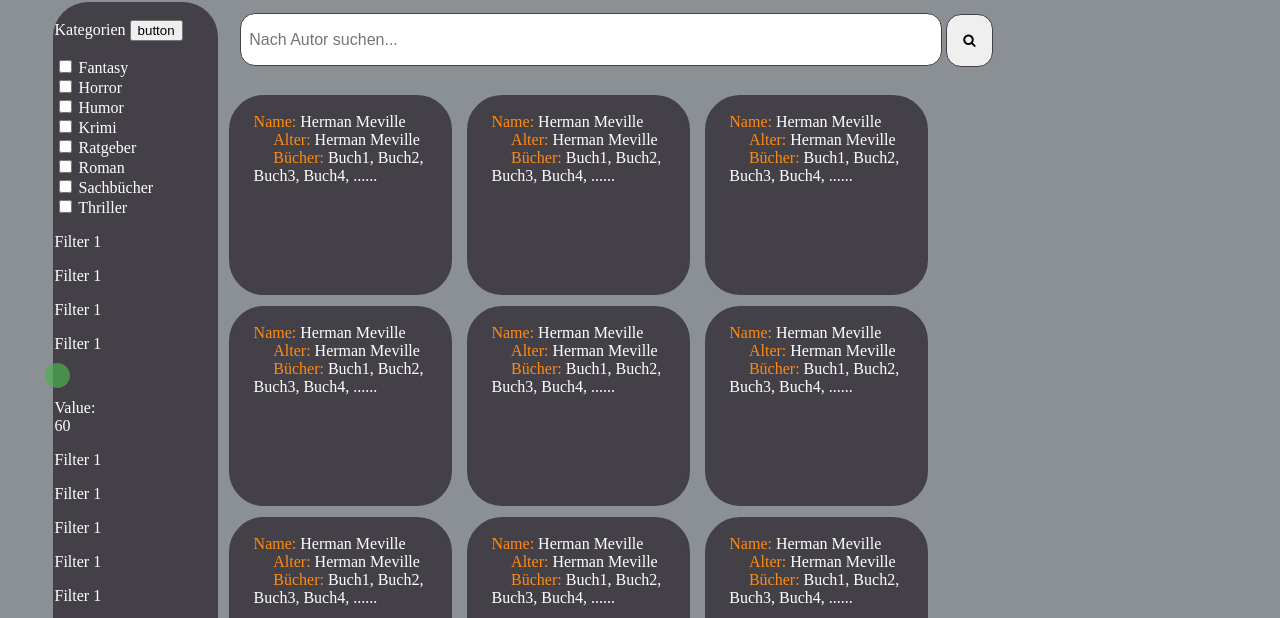
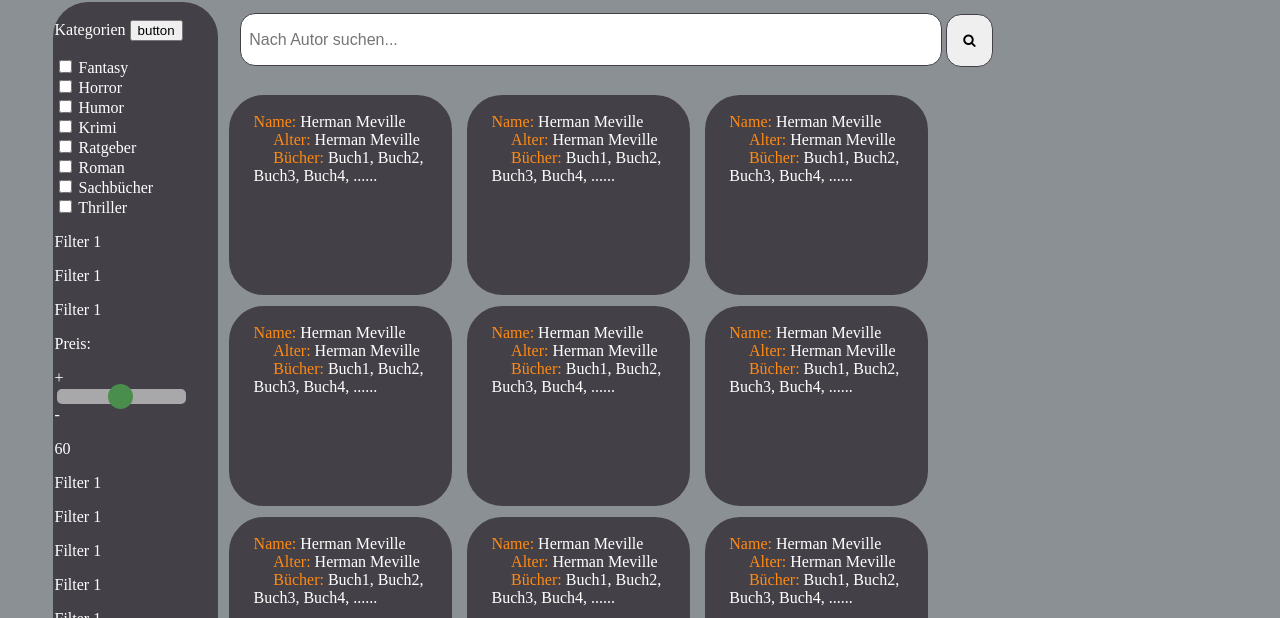
Before and after one commit to cr4kn4x/WebAnwendungen, a plain HTML site: page Shop-1/app.html in a window 1280 px wide. Shown: the part 180-798 px from the top of the page. Drawn offline with Linux system fonts and the light colour scheme; a web font is replaced by a local one.

Commit message:
Slider eingefügt

```diff
--- a/Shop-1/app.html
+++ b/Shop-1/app.html
@@ -87,11 +87,11 @@
 					<p> Filter 1 </p>
 					<p> Filter 1 </p>
 					<p> Filter 1 </p>
-					<p> Filter 1 </p>
+					<p> Preis: </p>
 
 					<div class="slidecontainer">
-						<input type="range" min="1" max="120" value="60" class="slider" id="myRange">
-						<p>Value: <span id="demo"></span></p>
+						<p> + <input type="range" min="1" max="120" value="60" class="slider" id="myRange">-</p>
+						<p><span id="demo"></span></p>
 					</div>
 
 
--- a/Shop-1/app.js
+++ b/Shop-1/app.js
@@ -4,34 +4,16 @@ var output = document.getElementById("demo");
 output.innerHTML = slider.value;
 
 slider.oninput = function() {
-  output.innerHTML = this.value;
+  output.innerHTML = this.value + " Euro";
+}
+
+slider.onload = function(){
+    output.innerHTML = this.value + " Euro"
 }
 
 
 
-function adjustLeftContainerHeight(){
-	var height_shop_container;
-	var shop_container = document.getElementById('shop_container');
-	var left_container = document.getElementById('l_container');
-	height_shop_container = shop_container.offsetHeight;
-	left_container.style.height = height_shop_container;
-}
-
-
-
-
-adjustLeftContainerHeight();
-
-document.getElementsByID("shop_container").onresize = function() {adjustLeftContainerHeight()};
-
-
-var elements1;
-
-
-onload = (event) =>{   // wird aufgerufen sobald Webseite geladen wird
-    elements1 = document.getElementsByClassName("elements");
-
-}
+var elements1 = document.getElementsByClassName("elements");;
 
 
 function show(){
@@ -53,4 +35,27 @@ function show(){
 
 
 
+
+
+
+function adjustLeftContainerHeight(){
+	var height_shop_container;
+	var shop_container = document.getElementById('shop_container');
+	var left_container = document.getElementById('l_container');
+	height_shop_container = shop_container.offsetHeight;
+	left_container.style.height = height_shop_container;
 }
+
+
+
+
+adjustLeftContainerHeight();
+
+document.getElementsByID("shop_container").onresize = function() {adjustLeftContainerHeight()};
+
+
+
+
+
+
+}
--- a/Shop-1/stylesheet.css
+++ b/Shop-1/stylesheet.css
@@ -201,13 +201,13 @@ button[type="submit"] {
 
 
 .slidecontainer {
-    width: 10%;
+    width: 80%;
   }
 
   .slider {
     -webkit-appearance: none;
-    width: 9%;
-    height: 10px;
+    width: 100%;
+    height: 15px;
     border-radius: 5px;
     background: #d3d3d3;
     outline: none;
```
